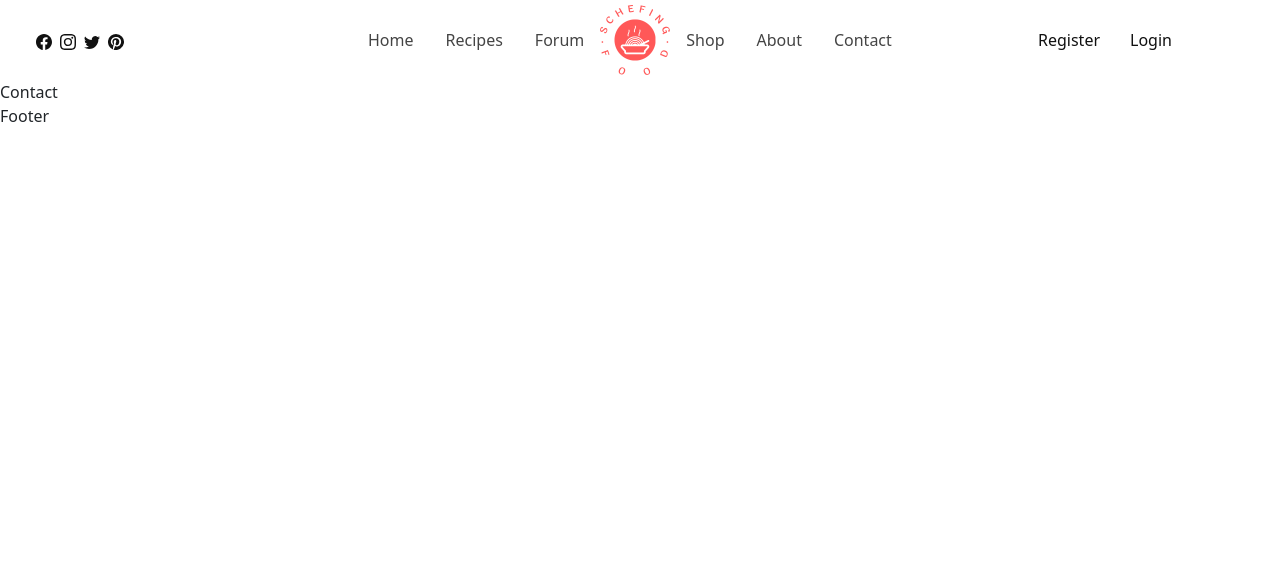
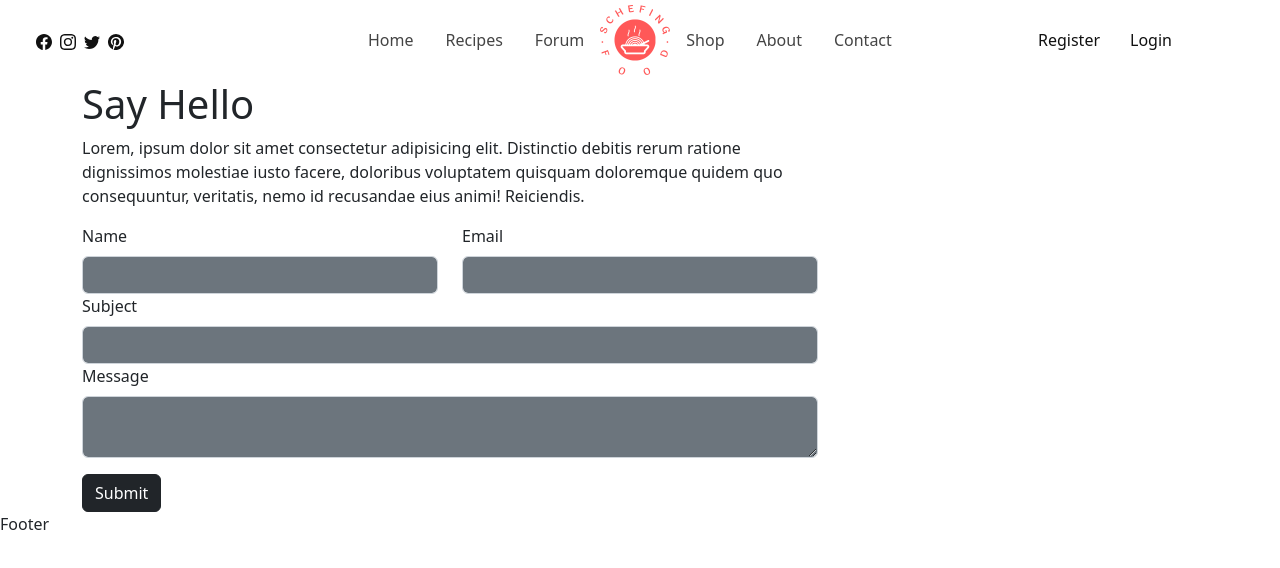
Before and after one commit to Tomy27k/SchefingFoodBlog, a React (Create React App) app: page /contact in a window 1280 px wide. Shown: the top 568 px of the page. Built offline with nearby package versions, Linux system fonts and the light colour scheme.

Commit message:
forum edi

```diff
--- a/src/Routes/View/client/Forum/Forums.js
+++ b/src/Routes/View/client/Forum/Forums.js
@@ -1,9 +1,84 @@
-import React from 'react'
+import React,{useState,useEffect} from "react";
+import { Link } from "react-router-dom";
+import bgforum from "../../../../assets/images/worldfoof.png";
 
 const Forums = () => {
-  return (
-    <div>Forums</div>
-  )
+const [searchData,setSearchData]= useState(['Türkiye','Switzerland','Germany','France','U.S.A','England','Spain']);
+const [show, setShow] = useState([]);
+const [isShow, setIsShow] = useState(false);
+const [city, setCity] = useState(['gaziantep','hatay','istanbul']);
+const [foodType, setFoodType] = useState(['kebab','taco','soup']);
+const [search, setSearch] = useState('');
+useEffect(()=>{
+  if(search.trim()!== ''){
+    setIsShow(true);
+  }else{
+    setIsShow(false);
+  }
+},[search])
+const handleChange = (e)=>{
+  setSearch(e.target.value);
+  setShow(searchData.filter((item)=>{
+    return item.toLowerCase().trim().includes(search)
+  }))
+}
+const handleSubmit= (e)=>{
+e.preventDefault();
+}
+const handleClick = (e)=>{
+  setSearch(e.target.innerText);
 }
 
-export default Forums
+
+  return (
+    <>
+      <section
+        className="forum-search"
+        style={{ backgroundImage: `url(${bgforum})` }}
+      >
+        <div className="search-bar container d-flex justify-content-center align-items-center">
+          <form onSubmit={handleSubmit} action="" className="d-flex align-items-center p-3 bg-dark rounded rounded-pill">
+            <div className="countries mx-3">
+              <input type="text" placeholder="Countries" onChange={handleChange} value={search} className="form-control" />
+              {isShow &&
+              <div className="country-search-zone" onMouseLeave={()=>{setIsShow(false)}}>
+                <ul>
+                {
+                  show.map((item,index)=>(
+                    <li key={index}> <Link onClick={handleClick} >{item}</Link></li>
+                  ))
+                }
+              </ul>
+              </div>
+
+              }
+            </div>
+            <div className="city mx-3">
+              <select name="" className="form-control" id="">
+                {
+                  city.map((item,index)=>(
+                    <option key={index}>{item}</option>
+                  ))
+                }
+              </select>
+            </div>
+            <div className="food-type mx-3">
+              <select name="food" className="p-2 bg-danger" id="">
+              {
+                  foodType.map((item,index)=>(
+                    <option key={index}>{item}</option>
+                  ))
+                }
+              </select>
+            </div>
+            <button type="submmit" className="btn btn-outline-warning mx-3">
+              Search
+            </button>
+          </form>
+        </div>
+      </section>
+    </>
+  );
+};
+
+export default Forums;
--- a/src/Routes/View/client/contact/Contact.js
+++ b/src/Routes/View/client/contact/Contact.js
@@ -1,9 +1,72 @@
-import React from 'react'
+import React from "react";
 
 const Contact = () => {
   return (
-    <div>Contact</div>
-  )
-}
+    <div className="contact container">
+      <div className="row">
 
-export default Contact
+        <div className="col-8">
+            <h1>Say Hello</h1>
+            <p>Lorem, ipsum dolor sit amet consectetur adipisicing elit. Distinctio debitis rerum ratione dignissimos molestiae iusto facere, doloribus voluptatem quisquam doloremque quidem quo consequuntur, veritatis, nemo id recusandae eius animi! Reiciendis.
+            </p>
+
+        <form action="" className="col-12 ">
+          <div className="row">
+            <div className="label-box col-6">
+              <label className="form-label " htmlFor="input-name">
+                Name
+              </label>
+              <input
+                type="text"
+                id="input-name"
+                className="form-control bg-secondary text-white"
+              />
+            </div>
+            <div className="label-box col-6">
+              <label className="form-label" htmlFor="input-email">
+                Email
+              </label>
+              <input
+                type="mail"
+                id="input-email"
+                className="form-control bg-secondary text-white"
+              />
+            </div>
+          </div>
+          <div className="row">
+            <div className="label-box col-12">
+              <label className="form-label" htmlFor="input-subject">
+                Subject
+              </label>
+              <input
+                type="text"
+                id="input-subject"
+                className="form-control bg-secondary text-white"
+              />
+            </div>
+          </div>
+          <div className="row">
+            <div className="col-12">
+              <label htmlFor="message" className="form-label">
+                Message
+              </label>
+              <textarea
+                name=""
+                id="message"
+                className="form-control bg-secondary text-white"
+              ></textarea>
+            </div>
+          </div>
+          <button type="submit" className="btn btn-dark mt-3">Submit</button>
+        </form>
+        </div>
+        <aside className="col-4">
+
+
+        </aside>
+      </div>
+    </div>
+  );
+};
+
+export default Contact;
--- a/src/Routes/View/client/home/Home.js
+++ b/src/Routes/View/client/home/Home.js
@@ -64,21 +64,10 @@ const Home = () => {
       <section className="blog-video d-flex  align-items-center">
         <div className="product-md-card   overflow-hidden container d-flex">
           <div className="video d-flex justify-content-center align-items-center" style={{backgroundImage: `url(${video})`}}>
-            <BsFillPlayCircleFill style={{width: '200px !imported' ,height : '200px !imported' }}/>
+            <BsFillPlayCircleFill style={{width: '50px ' ,height : '50px ' ,fill: '#eee' }}/>
           </div>
           <div className="content bg-light p-3 rounded mx-2 d-flex flex-column justify-content-center">
-            <div className="sup-title d-flex">
-              <div className="time d-flex align-items-center">
-              <BsFillClockFill />
-              <span className="mx-1">60 minutes</span>
-              </div>
-              <div className="tags d-flex align-items-center mx-3"><BsFillTagFill/>
-              <span className="mx-1 rounded rounded-pill bg-warning px-2">Waffles</span>
-              <span className="mx-1 rounded rounded-pill bg-danger text-white px-2">Bread</span>
-              <span className="mx-1 rounded rounded-pill bg-secondary text-white px-2">meat</span>
-              </div>
-            </div>
-            <div className="card--body">
+            <div className="card--body mb-4">
               <h1>Perfect homemade waffles</h1>
               <p>
                 Lorem ipsum, dolor sit amet consectetur adipisicing elit. Libero
@@ -86,6 +75,18 @@ const Home = () => {
                 impedit natus totam, molestiae quae repellendus, in, quo
                 recusandae nihil eum voluptatem esse.
               </p>
+            </div>
+            <div className="sup-title d-flex mt-4">
+              <div className="time d-flex align-items-center">
+              <BsFillClockFill />
+              <span className="mx-1">60 minutes</span>
+              </div>
+              <div className="tags d-flex align-items-center mx-3">
+              <BsFillTagFill/>
+              <span className="mx-1 rounded rounded-pill bg-warning px-2">Waffles</span>
+              <span className="mx-1 rounded rounded-pill bg-danger text-white px-2">Bread</span>
+              <span className="mx-1 rounded rounded-pill bg-secondary text-white px-2">meat</span>
+              </div>
             </div>
           </div>
         </div>
--- a/src/assets/scss/_contact.scss
+++ b/src/assets/scss/_contact.scss
@@ -0,0 +1,6 @@
+.contact{
+
+    form{
+
+    }
+}
--- /dev/null
+++ b/src/assets/scss/_forum.scss
@@ -0,0 +1,43 @@
+.forum-search{
+    width: 100vw;
+    min-height:calc(100vh - 80px);
+    background-position: center;
+    background-size: cover;
+    background-repeat: no-repeat;
+    display: flex;
+    .search-bar{
+        min-height: 100%;
+
+        form{
+            .countries{
+                position: relative;
+                .country-search-zone{
+                    position: absolute;
+                     background-color: #333;
+                     color: #eee;
+                     top: 50px;
+                     width: 100% ;
+                     border-radius: 10px;
+                     ul{
+                        margin: 0;
+                        padding: 10px 20px;
+                        li{
+                            border: 1px #ddd solid;
+                            border-radius: 5px;
+                            margin-bottom: 10px;
+                            padding: 5px;
+                            a{
+                                display: flex;
+                                color: #eee;
+                                &:hover{
+                                    color: #ccc;
+                                }
+                            }
+
+                        }
+                     }
+                }
+            }
+        }
+    }
+}
--- a/src/assets/scss/_home.scss
+++ b/src/assets/scss/_home.scss
@@ -19,7 +19,7 @@
     min-height:100vh ;
     background-color: #e1e1e1;
     .product-md-card{
-        height: 450px;
+        height: 450px ;
     }
    .video{
     width: 50%;
--- a/src/assets/scss/index.scss
+++ b/src/assets/scss/index.scss
@@ -5,4 +5,5 @@
 @import './contact';
 @import './home';
 @import './about';
+@import './forum';
 @import './product-card';
```
Also changed, not shown: 1 other file (tests, documents, lock files or other folders).
